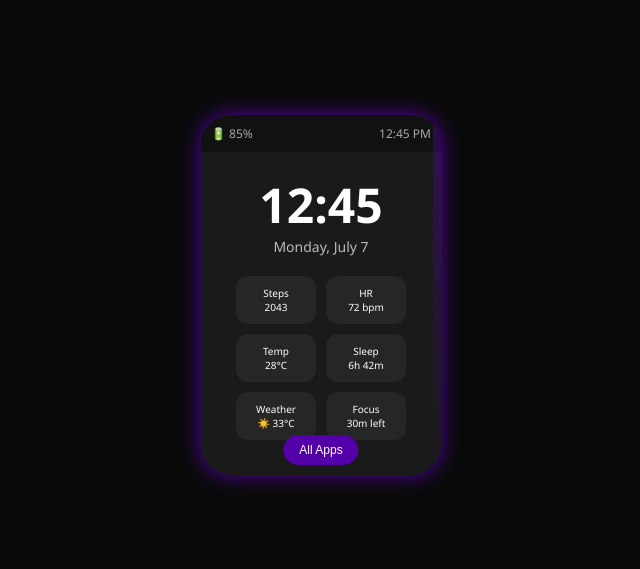
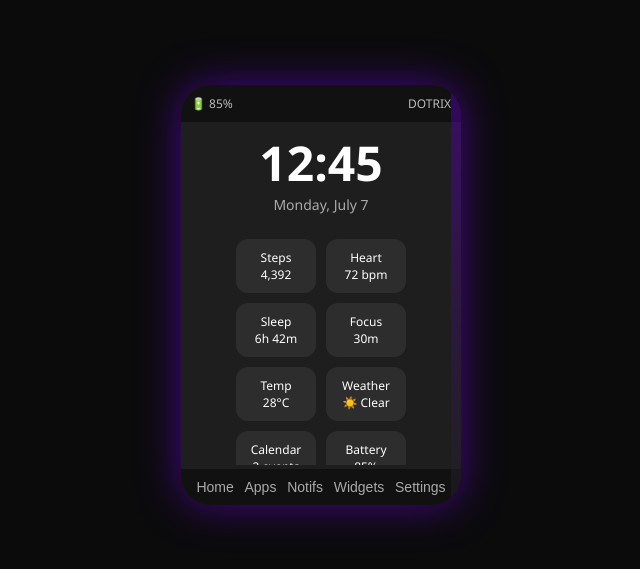
Before and after one commit to shubh72010/DOTRIX, a plain HTML site: page index.html in a window 1280 px wide. Shown: the part 105-674 px from the top of the page, without its empty margins (319-959 px from the left). Drawn offline with Linux system fonts and the light colour scheme.

Commit message:
Update index.html

```diff
--- a/index.html
+++ b/index.html
@@ -1,171 +1,211 @@
 <!DOCTYPE html><html lang="en">
 <head>
-  <meta charset="UTF-8" />
-  <meta name="viewport" content="width=device-width, initial-scale=1.0" />
-  <title>DOTRIX OS UI Mockup</title>
+  <meta charset="UTF-8">
+  <meta name="viewport" content="width=device-width, initial-scale=1.0">
+  <title>DOTRIX OS - Full Simulated WatchOS</title>
   <style>
+    * { box-sizing: border-box; margin: 0; padding: 0; }
     body {
-      margin: 0;
-      background-color: #0a0a0a;
+      background: #0b0b0c;
       color: white;
       font-family: 'Segoe UI', sans-serif;
+      height: 100vh;
       display: flex;
       justify-content: center;
       align-items: center;
-      height: 100vh;
     }
     .watch-frame {
-      width: 240px;
-      height: 360px;
-      background-color: #1a1a1a;
+      width: 280px;
+      height: 420px;
+      background: #1e1e1e;
       border-radius: 30px;
-      box-shadow: 0 0 20px #5400a8;
       overflow: hidden;
       position: relative;
+      box-shadow: 0 0 40px rgba(128, 0, 255, 0.5);
     }
-    .status-bar {
+    .status-bar, .dock-bar {
+      background: #111;
       padding: 10px;
       font-size: 12px;
       display: flex;
       justify-content: space-between;
-      background-color: #111;
-      color: #aaa;
+      align-items: center;
+      color: #bbb;
     }
-    .home-screen {
-      padding: 20px;
-      display: flex;
+    .touch-strip {
+      position: absolute;
+      top: 0;
+      right: 0;
+      width: 10px;
+      height: 100%;
+      background: linear-gradient(to bottom, #5400a8, #222);
+      opacity: 0.5;
+      cursor: pointer;
+    }
+    .screen {
+      position: absolute;
+      top: 30px;
+      left: 0;
+      right: 0;
+      bottom: 40px;
+      padding: 15px;
+      overflow-y: auto;
+      display: none;
       flex-direction: column;
       align-items: center;
-      transition: transform 0.3s ease;
+      animation: fadeIn 0.3s ease-in-out forwards;
     }
-    .time {
-      font-size: 48px;
-      font-weight: bold;
+    .screen.active { display: flex; }
+    .time { font-size: 48px; font-weight: bold; }
+    .date { font-size: 14px; color: #aaa; margin-bottom: 20px; }
+    .widget {
+      background: rgba(255, 255, 255, 0.07);
+      border-radius: 12px;
+      padding: 10px;
+      margin: 5px;
+      width: 80px;
+      text-align: center;
+      font-size: 12px;
     }
-    .date {
-      font-size: 14px;
-      color: #bbb;
-    }
-    .quick-widgets {
-      margin-top: 20px;
+    .quick-widgets, .settings-list, .notif-list {
       display: flex;
       flex-wrap: wrap;
-      gap: 10px;
       justify-content: center;
-    }
-    .widget {
-      background: rgba(255, 255, 255, 0.05);
-      border-radius: 12px;
-      padding: 10px;
-      font-size: 10px;
-      text-align: center;
-      width: 60px;
-    }
-    .apps-button {
-      position: absolute;
-      bottom: 10px;
-      left: 50%;
-      transform: translateX(-50%);
-      background: #5400a8;
-      border: none;
-      padding: 8px 16px;
-      border-radius: 20px;
-      color: white;
-      font-size: 12px;
-    }
-    .apps-screen {
-      display: none;
-      position: absolute;
-      top: 0;
-      left: 0;
-      width: 100%;
-      height: 100%;
-      background-color: #0e0e0e;
-      padding: 20px;
-      box-sizing: border-box;
-      animation: fadeIn 0.3s ease forwards;
-    }
-    .app-icon {
-      background: rgba(255, 255, 255, 0.1);
-      border-radius: 10px;
-      width: 50px;
-      height: 50px;
-      display: flex;
-      align-items: center;
-      justify-content: center;
-      font-size: 10px;
-      margin: 10px;
     }
     .app-grid {
       display: flex;
       flex-wrap: wrap;
       justify-content: space-between;
     }
-    .touch-strip {
+    .app-icon {
+      width: 60px;
+      height: 60px;
+      background: #292929;
+      border-radius: 14px;
+      display: flex;
+      justify-content: center;
+      align-items: center;
+      margin: 8px;
+      font-size: 10px;
+    }
+    .setting-option, .notif-item {
+      width: 100%;
+      background: #2b2b2b;
+      padding: 10px;
+      margin: 4px 0;
+      border-radius: 8px;
+      font-size: 12px;
+      text-align: left;
+    }
+    .dock-bar {
       position: absolute;
-      right: 0;
-      top: 0;
-      width: 8px;
-      height: 100%;
-      background: linear-gradient(to bottom, #5400a8 0%, #1a1a1a 100%);
-      opacity: 0.4;
+      bottom: 0;
+      width: 100%;
+      display: flex;
+      justify-content: space-around;
+      background: #111;
+    }
+    .dock-btn {
+      background: none;
+      border: none;
+      color: #aaa;
+      font-size: 14px;
     }
     @keyframes fadeIn {
-      from { opacity: 0; }
-      to { opacity: 1; }
+      from { opacity: 0; transform: translateY(10px); }
+      to { opacity: 1; transform: translateY(0); }
     }
   </style>
 </head>
 <body>
-  <div class="watch-frame" ontouchstart="handleSwipeStart(event)" ontouchmove="handleSwipeMove(event)" ontouchend="handleSwipeEnd(event)">
+  <div class="watch-frame">
     <div class="status-bar">
       <span>🔋 85%</span>
-      <span>12:45 PM</span>
-    </div>
-    <div class="home-screen" id="home-screen">
+      <span>DOTRIX</span>
+    </div><div class="screen active" id="home">
   <div class="time">12:45</div>
   <div class="date">Monday, July 7</div>
   <div class="quick-widgets">
-        <div class="widget">Steps<br>2043</div>
-        <div class="widget">HR<br>72 bpm</div>
+    <div class="widget">Steps<br>4,392</div>
+    <div class="widget">Heart<br>72 bpm</div>
+    <div class="widget">Sleep<br>6h 42m</div>
+    <div class="widget">Focus<br>30m</div>
     <div class="widget">Temp<br>28°C</div>
-        <div class="widget">Sleep<br>6h 42m</div>
-        <div class="widget">Weather<br>☀️ 33°C</div>
-        <div class="widget">Focus<br>30m left</div>
+    <div class="widget">Weather<br>☀️ Clear</div>
+    <div class="widget">Calendar<br>2 events</div>
+    <div class="widget">Battery<br>85%</div>
   </div>
 </div>
-    <button class="apps-button" onclick="document.querySelector('.apps-screen').style.display='block'">All Apps</button>
-    <div class="apps-screen">
+
+<div class="screen" id="apps">
   <div class="app-grid">
     <div class="app-icon">Clock</div>
     <div class="app-icon">Health</div>
+    <div class="app-icon">Messages</div>
+    <div class="app-icon">Weather</div>
     <div class="app-icon">Music</div>
-        <div class="app-icon">Weather</div>
+    <div class="app-icon">Camera</div>
+    <div class="app-icon">ZetaHub</div>
+    <div class="app-icon">Sync</div>
     <div class="app-icon">Settings</div>
-        <div class="app-icon">Messages</div>
-        <div class="app-icon">ZetaHub</div>
-        <div class="app-icon">DOTRIX Sync</div>
+    <div class="app-icon">Find</div>
+    <div class="app-icon">Reminders</div>
+    <div class="app-icon">JusDots</div>
   </div>
 </div>
-    <div class="touch-strip"></div>
+
+<div class="screen" id="notifications">
+  <div class="notif-list">
+    <div class="notif-item">No new messages</div>
+    <div class="notif-item">Battery is 85%</div>
+    <div class="notif-item">Event: Meeting @ 2PM</div>
+  </div>
+</div>
+
+<div class="screen" id="widgets">
+  <div class="quick-widgets">
+    <div class="widget">Timer<br>00:00</div>
+    <div class="widget">Stopwatch<br>--:--</div>
+    <div class="widget">Alarm<br>6:30 AM</div>
+    <div class="widget">Music<br>▶ The Line</div>
+  </div>
+</div>
+
+<div class="screen" id="settings">
+  <div class="settings-list">
+    <div class="setting-option">Brightness: Auto</div>
+    <div class="setting-option">Sound: On</div>
+    <div class="setting-option">Haptics: Strong</div>
+    <div class="setting-option">Wi-Fi: Connected</div>
+    <div class="setting-option">Bluetooth: Connected</div>
+    <div class="setting-option">Theme: Dark</div>
+  </div>
+</div>
+
+<div class="dock-bar">
+  <button class="dock-btn" onclick="switchScreen('home')">Home</button>
+  <button class="dock-btn" onclick="switchScreen('apps')">Apps</button>
+  <button class="dock-btn" onclick="switchScreen('notifications')">Notifs</button>
+  <button class="dock-btn" onclick="switchScreen('widgets')">Widgets</button>
+  <button class="dock-btn" onclick="switchScreen('settings')">Settings</button>
+</div>
+<div class="touch-strip" onclick="cycleScreens()"></div>
+
   </div>  <script>
-    let startY = 0;
-    let endY = 0;
+    const screens = ['home', 'apps', 'notifications', 'widgets', 'settings'];
+    let current = 0;
 
-    function handleSwipeStart(event) {
-      startY = event.touches[0].clientY;
+    function switchScreen(id) {
+      screens.forEach(s => {
+        document.getElementById(s).classList.remove('active');
+      });
+      document.getElementById(id).classList.add('active');
+      current = screens.indexOf(id);
     }
 
-    function handleSwipeMove(event) {
-      endY = event.touches[0].clientY;
-    }
-
-    function handleSwipeEnd() {
-      if (startY - endY > 50) {
-        document.querySelector('.apps-screen').style.display = 'block';
-      } else if (endY - startY > 50) {
-        document.querySelector('.apps-screen').style.display = 'none';
-      }
+    function cycleScreens() {
+      current = (current + 1) % screens.length;
+      switchScreen(screens[current]);
     }
   </script></body>
 </html>
```
Lines whose indentation alone changed are shown as unchanged.
